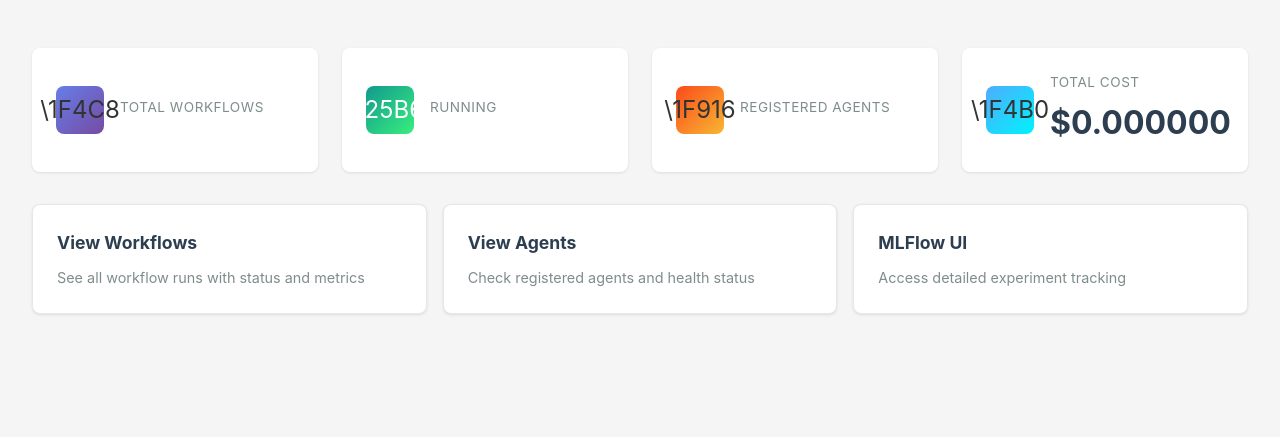
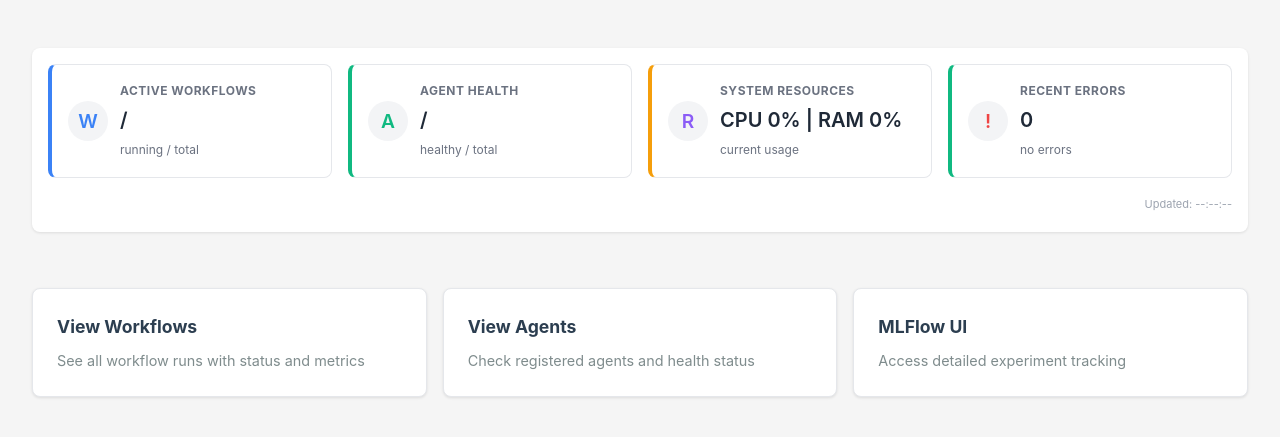
Before and after one commit to thatAverageGuy/configurable-agents, a Python web app: template src/configurable_agents/ui/dashboard/templates/dashboard.html in a window 1280 px wide. Shown: the part 172-609 px from the top of the page. Run offline with Jinja, Linux system fonts and the light colour scheme; the template is opened without the code that fills it, so the values that code supplies are empty; some libraries are stand-ins or nearby versions.

Commit message:
feat(05-03): integrate status panel into dashboard and register routes
- Registered status router in DashboardApp._include_routers()
- Updated dashboard.html to include status panel partial
- Exported status_router from routes __init__.py
- Updated status route to pass 'now' variable for timestamp display
- Dashboard home route passes initial values for status panel

```diff
--- a/src/configurable_agents/ui/dashboard/routes/__init__.py
+++ b/src/configurable_agents/ui/dashboard/routes/__init__.py
@@ -8,6 +8,7 @@
 from configurable_agents.ui.dashboard.routes.metrics import router as metrics_router
 from configurable_agents.ui.dashboard.routes.optimization import router as optimization_router
 from configurable_agents.ui.dashboard.routes.orchestrator import router as orchestrator_router
+from configurable_agents.ui.dashboard.routes.status import router as status_router
 
 __all__ = [
     "workflows_router",
@@ -15,4 +16,5 @@
     "metrics_router",
     "optimization_router",
     "orchestrator_router",
+    "status_router",
 ]
--- a/src/configurable_agents/ui/dashboard/routes/status.py
+++ b/src/configurable_agents/ui/dashboard/routes/status.py
@@ -204,6 +204,7 @@
             "recent_errors": recent_errors,
             "cpu_percent": cpu_percent,
             "memory_percent": memory_percent,
+            "now": datetime.utcnow(),
         },
     )
 
--- a/src/configurable_agents/ui/dashboard/templates/dashboard.html
+++ b/src/configurable_agents/ui/dashboard/templates/dashboard.html
@@ -11,40 +11,8 @@
         <p class="subtitle">Real-time workflow and agent monitoring</p>
     </header>
 
-    <!-- Summary Cards -->
-    <div class="summary-cards" hx-get="/dashboard/summary" hx-trigger="load, every 10s" hx-swap="outerHTML">
-        <div class="card">
-            <div class="card-icon workflows-icon"></div>
-            <div class="card-content">
-                <div class="card-label">Total Workflows</div>
-                <div class="card-value">{{ total_workflows }}</div>
-            </div>
-        </div>
-
-        <div class="card">
-            <div class="card-icon running-icon"></div>
-            <div class="card-content">
-                <div class="card-label">Running</div>
-                <div class="card-value">{{ running_workflows }}</div>
-            </div>
-        </div>
-
-        <div class="card">
-            <div class="card-icon agents-icon"></div>
-            <div class="card-content">
-                <div class="card-label">Registered Agents</div>
-                <div class="card-value">{{ registered_agents }}</div>
-            </div>
-        </div>
-
-        <div class="card">
-            <div class="card-icon cost-icon"></div>
-            <div class="card-content">
-                <div class="card-label">Total Cost</div>
-                <div class="card-value">${{ "%.6f"|format(total_cost) }}</div>
-            </div>
-        </div>
-    </div>
+    <!-- Status Panel with auto-refresh -->
+    {% include "partials/status_panel.html" %}
 
     <!-- Quick Links -->
     <div class="quick-links">
--- a/src/configurable_agents/ui/dashboard/templates/partials/status_panel.html
+++ b/src/configurable_agents/ui/dashboard/templates/partials/status_panel.html
@@ -66,6 +66,6 @@
   {% endif %}
 
   <div class="status-footer">
-    <span class="last-updated">Updated: <time datetime="{{ datetime.utcnow().isoformat() }}">{{ datetime.utcnow().strftime("%H:%M:%S") }}</time></span>
+    <span class="last-updated">Updated: <span class="update-time">{{ now.strftime("%H:%M:%S") if now else "--:--:--" }}</span></span>
   </div>
 </div>
```
Also changed, not shown: src/configurable_agents/ui/dashboard/app.py (+17 -10 lines).
